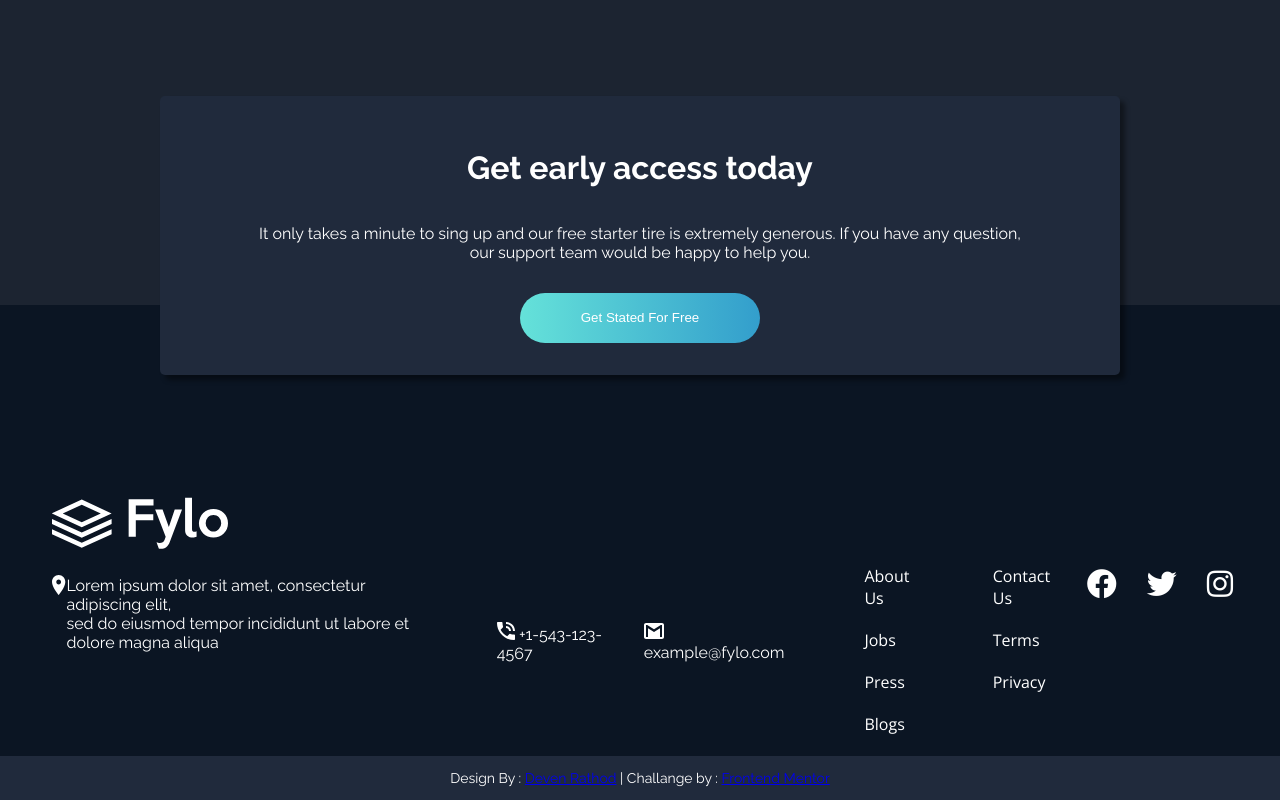
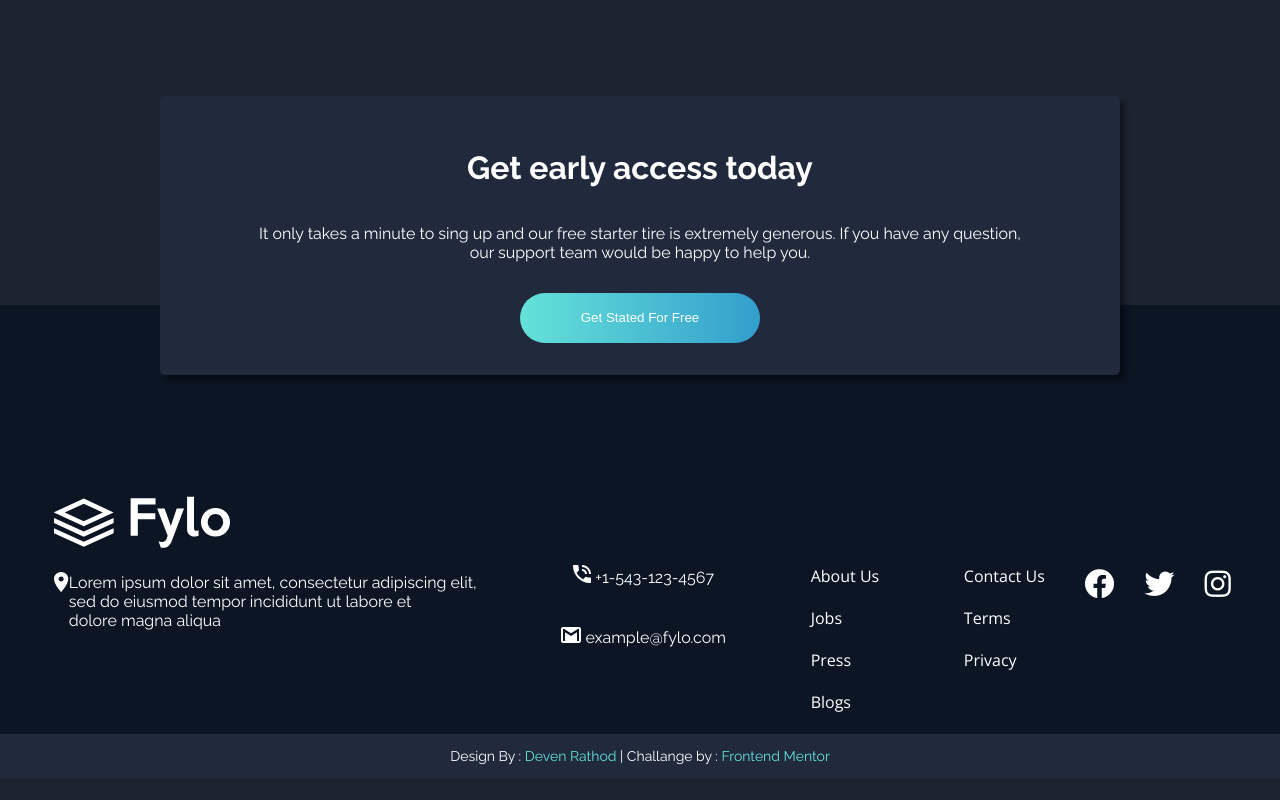
Before and after one commit to DevenRathod2/frontend-mentor-ex3, a plain HTML site: page index.html in a window 1280 px wide. Shown: the part 2450-3250 px from the top of the page. After the commit the page ends 3228 px from the top, so only its background shows below. Drawn offline with nearby package versions, Linux system fonts and the light colour scheme; files whose address does not match are found by name.

Commit message:
Frontend Mentor Challange No 3 Initilize

```diff
--- a/style.css
+++ b/style.css
@@ -351,6 +351,18 @@ footer div {
   margin: 15px;
   margin-top: 40px;
 }
+
+.footer_credit a {
+  color: var(--cyan);
+  text-decoration: none;
+}
+
+.footer_list_2 ul {
+  display: flex;
+  flex-direction: column;
+}
+
+/* Mobile Responsive */
 @media only screen and (max-width: 600px) {
   body {
     overflow-x: auto;
```
